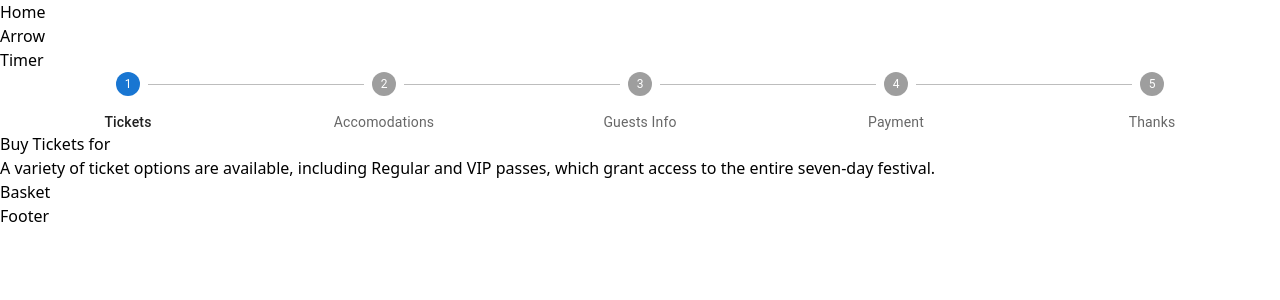
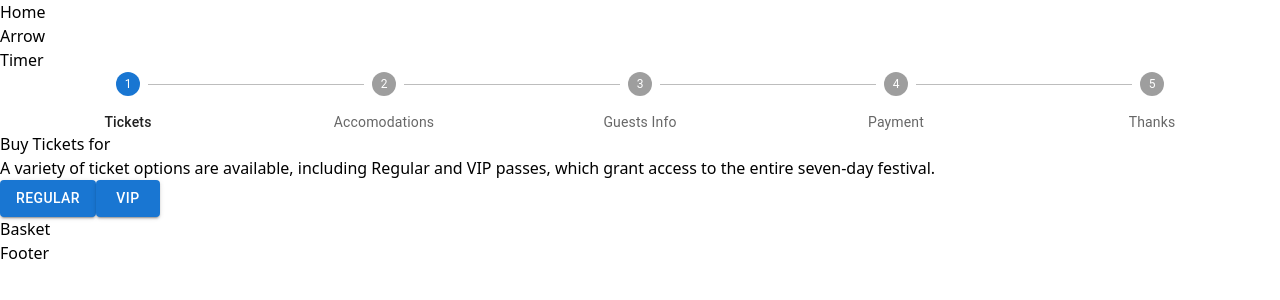
Before and after one commit to rossosofia/frontend_foofest_exam_sofia, a Next.js app: page /tickets in a window 1280 px wide. Shown: the top 300 px of the page. Built offline with nearby package versions, Linux system fonts and the light colour scheme.

Commit message:
we can add tickets in the basket

```diff
--- /dev/null
+++ b/src/components/TicketCard.jsx
@@ -0,0 +1,43 @@
+import React from "react";
+import { Button } from "@mui/material";
+import { useContext } from "react";
+import { DispatchContext } from "@/context/storeContext";
+
+const SelectCard = () => {
+  const dispatch = useContext(DispatchContext);
+
+  function addRegularTicket() {
+    dispatch({
+      action: "ADD_TICKET",
+      payload: {
+        name: "Regular",
+        amount: 1,
+        price: 799,
+      },
+    });
+  }
+
+  function addVIPTicket() {
+    dispatch({
+      action: "ADD_TICKET",
+      payload: {
+        name: "VIP",
+        amount: 1,
+        price: 1299,
+      },
+    });
+  }
+
+  return (
+    <>
+      <Button onClick={addRegularTicket} variant="contained">
+        Regular{" "}
+      </Button>
+      <Button onClick={addVIPTicket} variant="contained">
+        VIP
+      </Button>
+    </>
+  );
+};
+
+export default SelectCard;
--- a/src/context/storeContext.jsx
+++ b/src/context/storeContext.jsx
@@ -18,6 +18,7 @@ function reducer(state, action) {
         available: action.payload.available,
       };
     case "ADD_TICKET":
+      console.log(state, action);
       return { ...state, basket: state.basket.concat(action.payload) };
   }
 }
--- a/src/pages/tickets/index.jsx
+++ b/src/pages/tickets/index.jsx
@@ -1,4 +1,5 @@
 import FlowLayout from "@/components/FlowLayout";
+import TicketCard from "@/components/TicketCard";
 
 export default function Tickets() {
   return (
@@ -8,6 +9,7 @@ export default function Tickets() {
         A variety of ticket options are available, including Regular and VIP
         passes, which grant access to the entire seven-day festival.{" "}
       </p>
+      <TicketCard />
     </FlowLayout>
   );
 }
```
